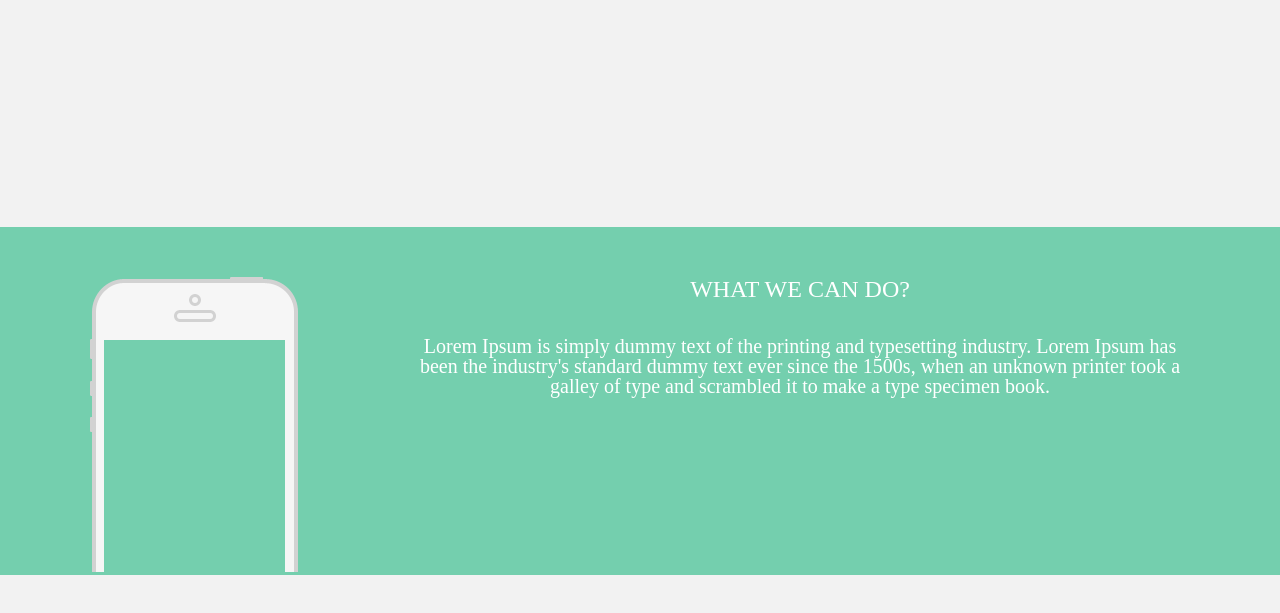
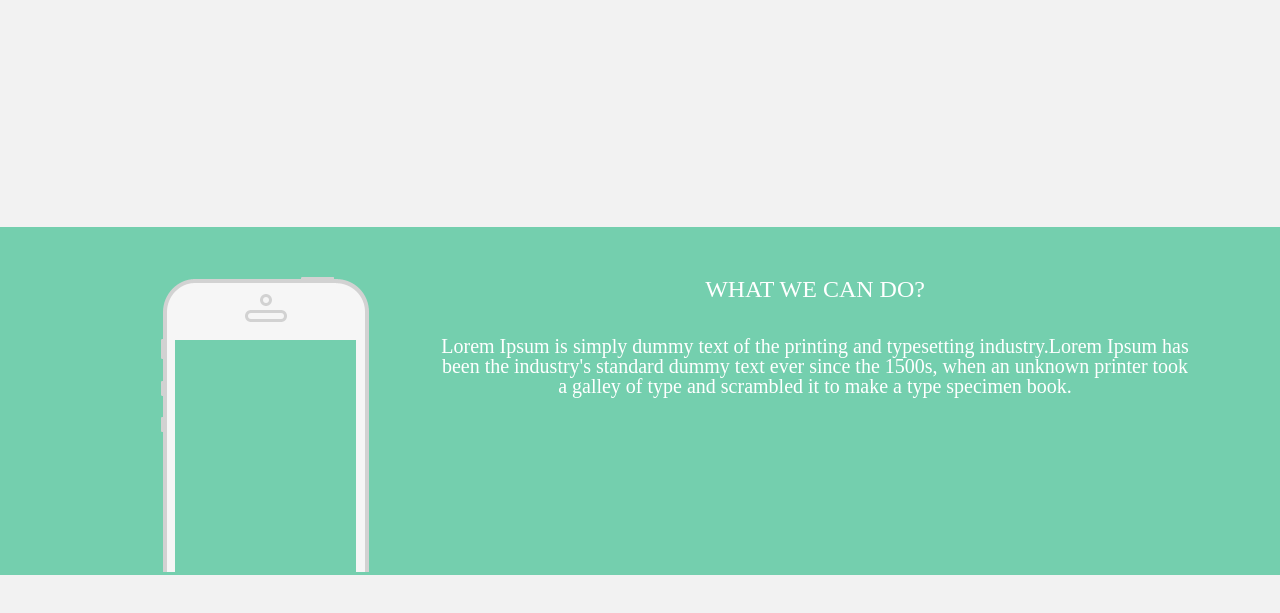
Before and after one commit to hiroya7777/Bolt_frontlesson, a plain HTML site: page index.html in a window 1280 px wide. Shown: the part 483-1096 px from the top of the page. Drawn offline with Linux system fonts and the light colour scheme.

Commit message:
チェックシート確認後、訂正

```diff
--- a/css/style.css
+++ b/css/style.css
@@ -74,10 +74,11 @@ a{
 }
 .main_wrap_left{
   float:left;
+  width:350px;
 }
 .main_wrap_right{
-  width:780px;
   float:right;
+  width:750px;
 }
 .main_wrap_right-up-text {
   color:white;
@@ -89,8 +90,7 @@ a{
 .main_wrap_right-down-text{
   font-size:20px;
   color:white;
-  text-align: center;
-  word-break: keep-all;
+  word-break: break-all;
 }
 .article{
   background-color: #f2f2f2;
```
Also changed, not shown: index.html (+1 -1 lines).
